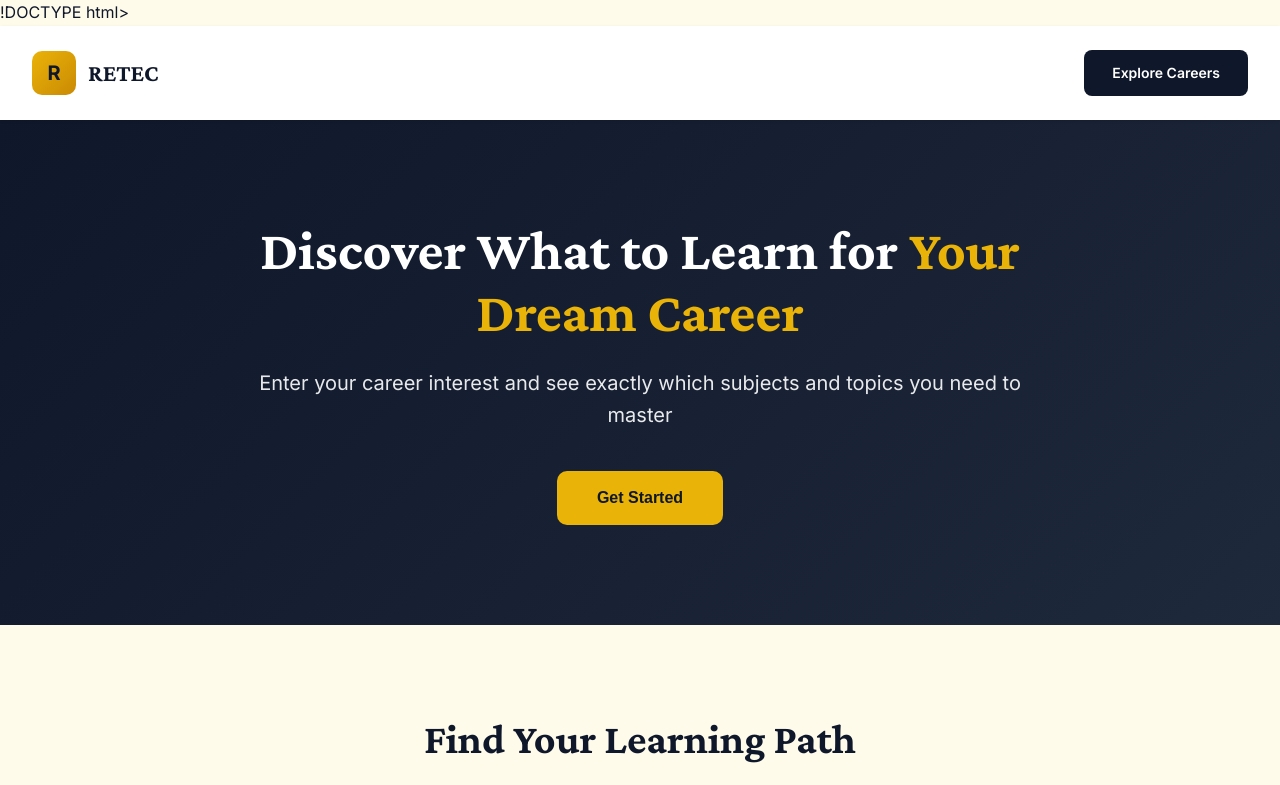
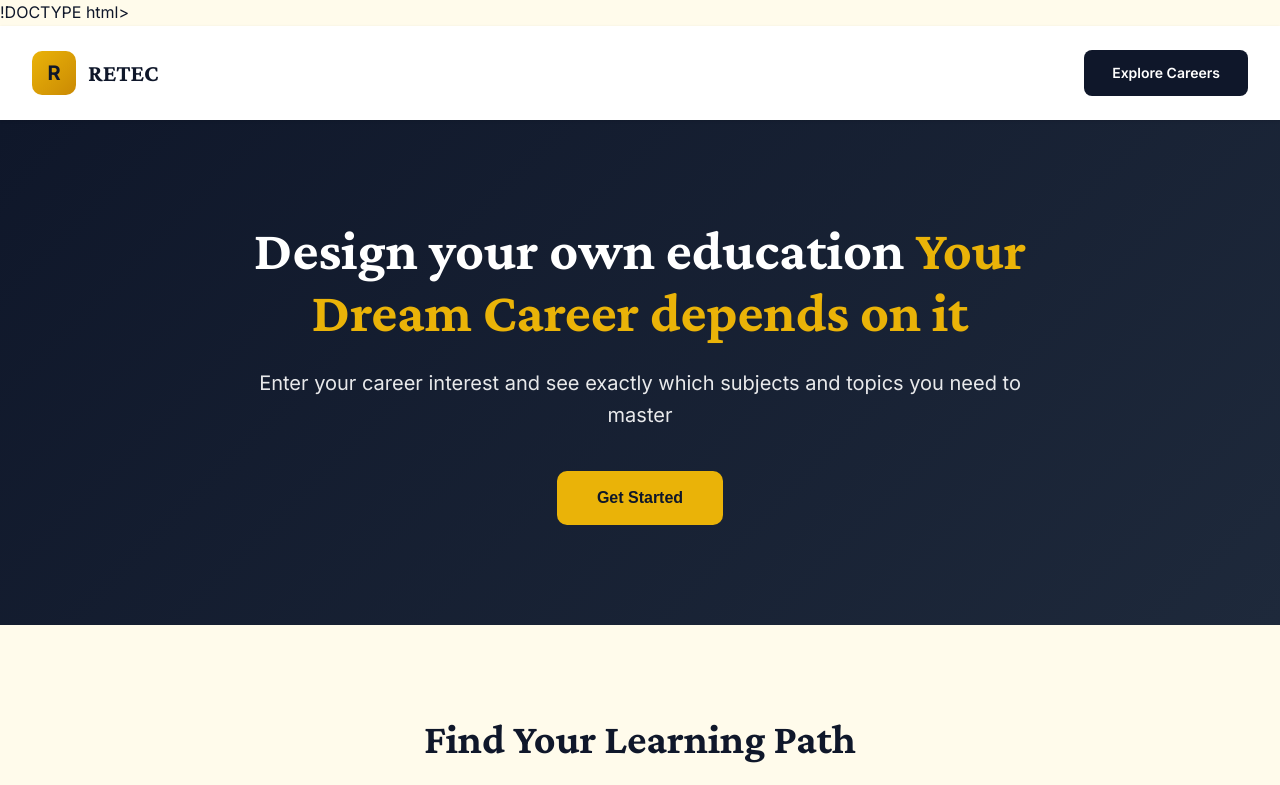
Before and after one commit to nanatoremelia-cmd/retec-edu, a plain HTML site: page index.html in a window 1280 px wide. Shown: the top 785 px of the page. Drawn offline with nearby package versions, Linux system fonts and the light colour scheme; no server answers.

Commit message:
Update index.html

```diff
--- a/index.html
+++ b/index.html
@@ -532,7 +532,7 @@
     <!-- Hero -->
     <section class="hero">
         <div class="hero-content">
-            <h1>Discover What to Learn for <span class="hero-highlight">Your Dream Career</span></h1>
+            <h1>Design your own education <span class="hero-highlight">Your Dream Career depends on it</span></h1>
             <p>Enter your career interest and see exactly which subjects and topics you need to master</p>
             <button class="hero-btn" onclick="scrollToSearch()">Get Started</button>
         </div>
```
